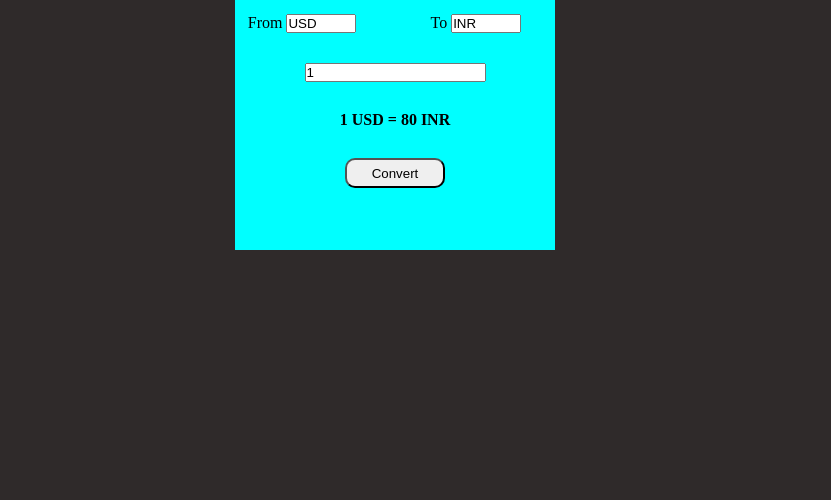
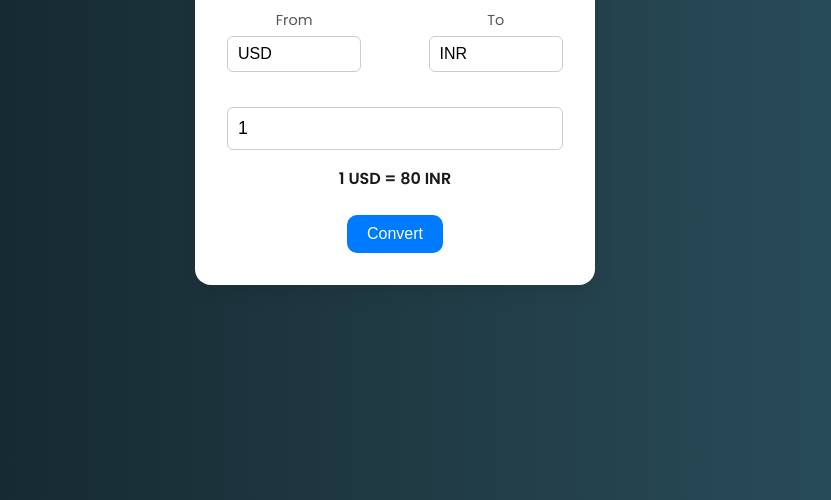
Before and after one commit to prashantydv90/Currency-convertor, a plain HTML site: page index.html in a window 1280 px wide. Shown: the part 300-800 px from the top of the page, without its empty margins (245-1076 px from the left). Drawn offline with Linux system fonts and the light colour scheme; no server answers.

Commit message:
update css

```diff
--- a/index.html
+++ b/index.html
@@ -1,36 +1,39 @@
+
 <!DOCTYPE html>
 <html lang="en">
 <head>
-    <meta charset="UTF-8">
-    <meta name="viewport" content="width=device-width, initial-scale=1.0">
-    <title>Currency Convertor
-    </title>
-    <link rel="stylesheet" href="stylec.css">
+  <meta charset="UTF-8" />
+  <meta name="viewport" content="width=device-width, initial-scale=1.0"/>
+  <title>Currency Converter</title>
+  <link rel="stylesheet" href="stylec.css"/>
+  <link href="https://fonts.googleapis.com/css2?family=Poppins:wght@400;600&display=swap" rel="stylesheet">
 </head>
 <body>
-    <div class="container">
-        <h3 style="margin-bottom: 10%;">Welcome to My Currency Convertor</h3>
-         <div>
+  <div class="converter-box">
+    <h2>💱 Currency Converter</h2>
 
-            <span>From</span>
-            <input type="text" name="" id="from" list="from_c" style="width: 70px;" value="USD" autocomplete="off">
-            <datalist name="from" class="dd" id="from_c">
-                <!-- <option value="jsd">USD</option> -->
-            </datalist>
-            <span style="margin-left:70px">To</span>
-            <input type="text" name="" id="to" list="to_c" style="width: 70px;" value="INR" autocomplete="off">
-            <datalist name="to" class="dd" id="to_c">
-                <!-- <option value="jsd">INR</option> -->
-            </datalist>
-        </div>
-        <div class="input">
-            <input type="text" id="in_put" autocomplete="off" value="1">
-        </div>
-        <h4 class="output">1 USD = 80 INR</h4>
-        <button class="convert">Convert</button>
+    <div class="currency-inputs">
+      <div class="field">
+        <label for="from">From</label>
+        <input type="text" id="from" list="from_c" value="USD" autocomplete="off"/>
+        <datalist name="from" class="dd" id="from_c"></datalist>
+      </div>
 
+      <div class="field">
+        <label for="to">To</label>
+        <input type="text" id="to" list="to_c" value="INR" autocomplete="off"/>
+        <datalist name="to" class="dd" id="to_c"></datalist>
+      </div>
     </div>
-    <script src="appc.js"></script>
-    <script src="nodec.js"></script>
+
+    <input type="number" id="in_put" value="1" class="amount-input"/>
+
+    <h4 class="output">1 USD = 80 INR</h4>
+
+    <button class="convert">Convert</button>
+  </div>
+
+  <script src="appc.js"></script>
+  <script src="nodec.js"></script>
 </body>
 </html>
--- a/stylec.css
+++ b/stylec.css
@@ -1,40 +1,90 @@
-*{
-    margin:0%;
-    padding:0%;
-    box-sizing:border-box;
+
+* {
+  margin: 0;
+  padding: 0;
+  box-sizing: border-box;
 }
 
-html,body{
-    height:100%;
-    width:100%;
-    display: flex;
-    align-items: center;
-    justify-content: center ;
-    background-color: rgb(47, 42, 42);
+html, body {
+  height: 100%;
+  width: 100%;
+  font-family: 'Poppins', sans-serif;
+  background: linear-gradient(to right, #0f2027, #203a43, #2c5364);
+  display: flex;
+  align-items: center;
+  justify-content: center;
 }
 
-.container{
-    background-color: aqua;
-    height: 300px;
-    width: 320px;
-    padding: 1%;
+.converter-box {
+  background-color: #ffffff;
+  padding: 2rem;
+  border-radius: 16px;
+  width: 90%;
+  max-width: 400px;
+  box-shadow: 0 4px 20px rgba(0, 0, 0, 0.1);
+  text-align: center;
 }
-.input{
-    display: flex;
-    align-items: center;
-    justify-content: center ;
-    margin-top: 10%;
-    margin-bottom:10%;
+
+.converter-box h2 {
+  margin-bottom: 1.5rem;
+  font-size: 1.6rem;
+  color: #222;
 }
-.output{
-    text-align: center;
-    margin-bottom: 15%;
+
+.currency-inputs {
+  display: flex;
+  justify-content: space-between;
+  gap: 10px;
+  margin-bottom: 1.2rem;
 }
-.convert{
-    position: absolute;
-    left: 50%;
-    transform: translate(-50%, -50%);
-    width: 100px;
-    height: 30px;
-    border-radius: 10px;
+
+.field {
+  display: flex;
+  flex-direction: column;
+  width: 40%;
 }
+
+.field label {
+  font-size: 0.9rem;
+  margin-bottom: 5px;
+  color: #555;
+}
+
+.field input {
+  padding: 8px 10px;
+  border: 1px solid #ccc;
+  border-radius: 6px;
+  font-size: 1rem;
+  outline: none;
+}
+
+.amount-input {
+  width: 100%;
+  padding: 10px;
+  font-size: 1.1rem;
+  margin: 1rem 0;
+  border-radius: 6px;
+  border: 1px solid #ccc;
+}
+
+.output {
+  font-weight: 600;
+  font-size: 1rem;
+  margin-bottom: 1.5rem;
+  color: #1a1a1a;
+}
+
+.convert {
+  background-color: #007bff;
+  color: white;
+  padding: 10px 20px;
+  border: none;
+  border-radius: 10px;
+  font-size: 1rem;
+  cursor: pointer;
+  transition: background-color 0.3s ease;
+}
+
+.convert:hover {
+  background-color: #0056b3;
+}
```
